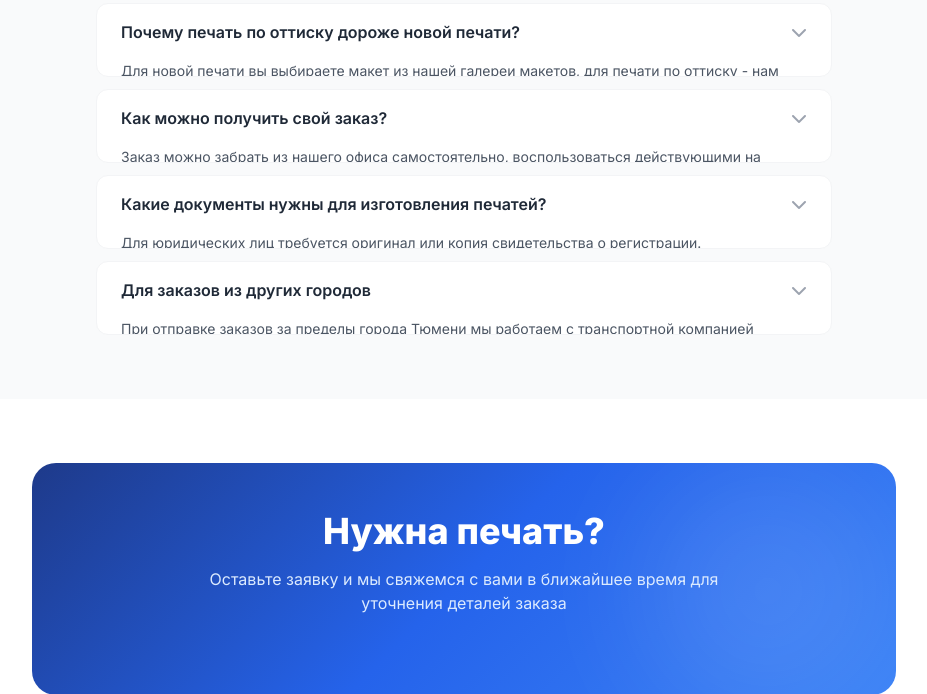
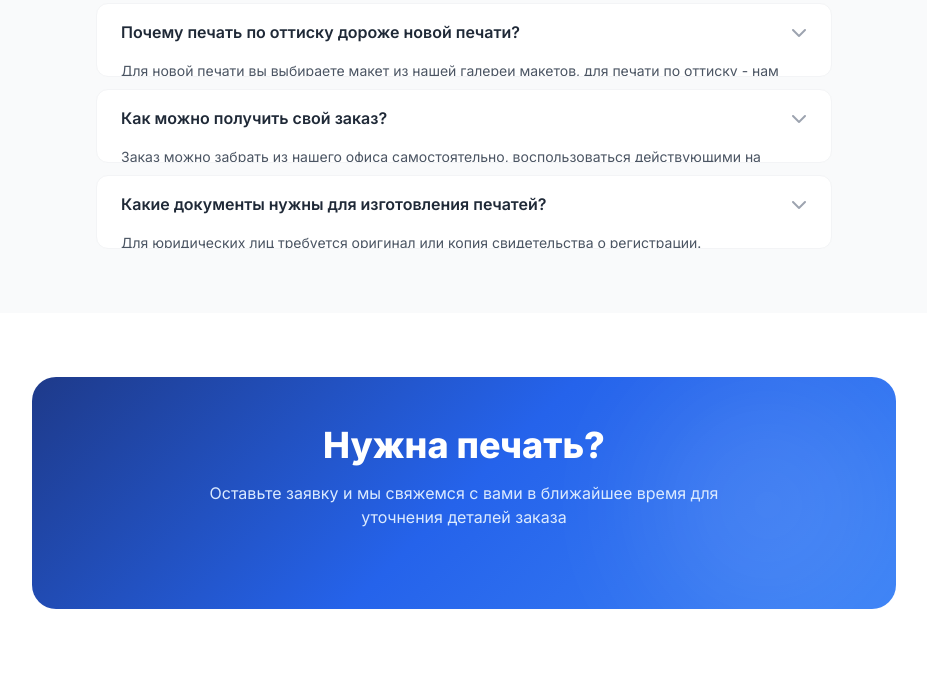
Before and after one commit to NovaCode37/pechati, a Flask app: page / in a window 1280 px wide. Shown: the part 2135-2829 px from the top of the page, without its empty margins (176-1103 px from the left). Run offline with Flask 3, Linux system fonts and the light colour scheme; data that the repository does not hold is empty; parts of the project's set-up code (start-up, migrations or seed data) failed here and were passed over; some libraries are stand-ins or nearby versions.

Commit message:
fix: remove FAQ block about orders from other cities

```diff
--- a/templates/index.html
+++ b/templates/index.html
@@ -200,15 +200,6 @@
                     Для юридических лиц требуется оригинал или копия свидетельства о регистрации.
                 </div>
             </div>
-            <div class="bg-white rounded-xl border border-gray-100 overflow-hidden">
-                <button class="faq-toggle w-full text-left px-6 py-4 flex items-center justify-between font-semibold text-gray-800 hover:text-primary-700 transition">
-                    <span>Для заказов из других городов</span>
-                    <i class="fas fa-chevron-down text-gray-400 transition-transform"></i>
-                </button>
-                <div class="faq-answer px-6 pb-4 text-gray-600 text-sm leading-relaxed">
-                    При отправке заказов за пределы города Тюмени мы работаем с транспортной компанией "СДЭК".
-                </div>
-            </div>
         </div>
     </div>
 </section>
```
